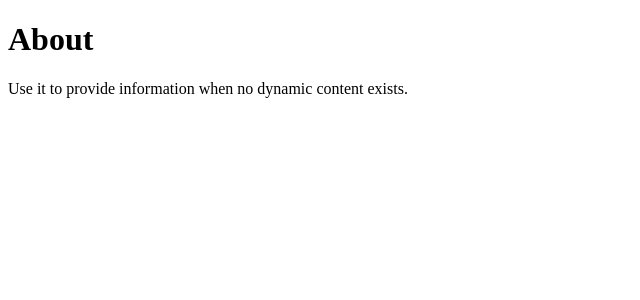
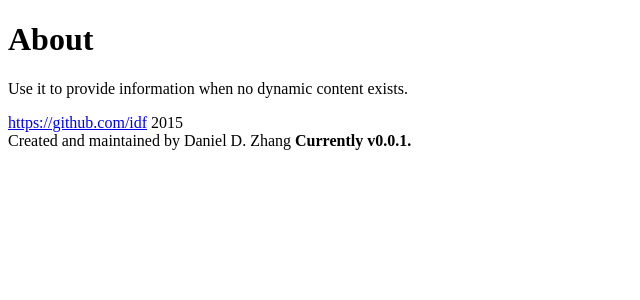
Before and after one commit to idf/tagr, a Django app: page /about/ in a window 1280 px wide. Shown: the part 44-344 px from the top of the page, without its empty margins (0-640 px from the left). Run offline with Django 3.2, Linux system fonts and the light colour scheme; some libraries are stand-ins or nearby versions.

Commit message:
add footer

```diff
--- a/tagr/rake_app/templates/abstract/base.html
+++ b/tagr/rake_app/templates/abstract/base.html
@@ -27,5 +27,9 @@
 
   <!-- footer -->
   {% block footer %}
+    <footer class="footer">
+      <a href="https://github.com/idf">https://github.com/idf</a> 2015 <br>
+      Created and maintained by Daniel D. Zhang <strong>Currently v0.0.1.</strong>
+    </footer>
   {% endblock %}
 {% endblock %}
```
